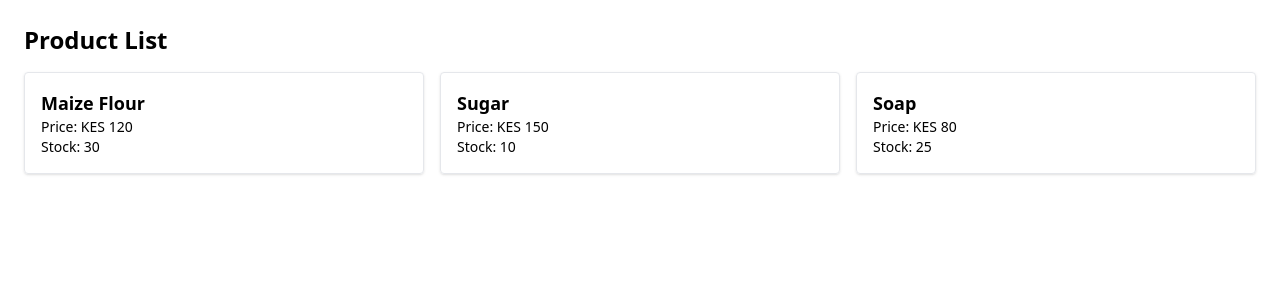
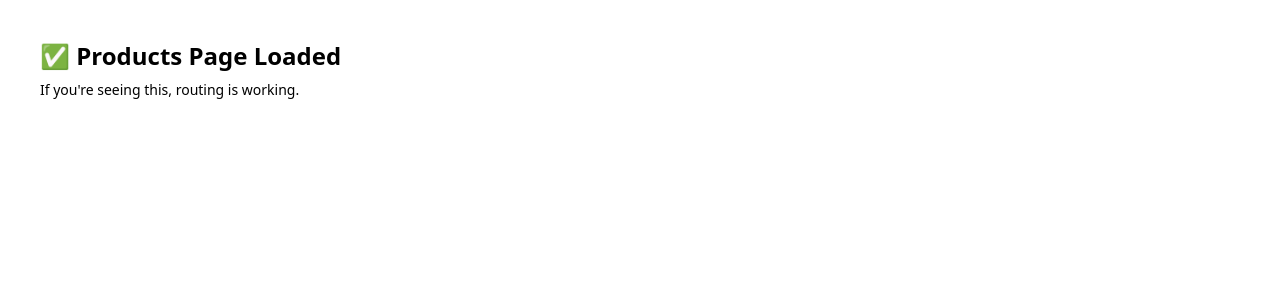
Before and after one commit to chogeamos/point-of-sale, a Next.js app: page /products in a window 1280 px wide. Shown: the top 300 px of the page. Built offline with nearby package versions, Linux system fonts and the light colour scheme.

Commit message:
Test: trying clean ProductsPage component

```diff
--- a/app/products/page.tsx
+++ b/app/products/page.tsx
@@ -1,50 +1,10 @@
 'use client';
 
-import { useEffect, useState } from 'react';
-
-interface Product {
-  id: number;
-  name: string;
-  price: number;
-  stock: number;
-}
-
 export default function ProductsPage() {
-  const [products, setProducts] = useState<Product[]>([]);
-  const [loading, setLoading] = useState(true);
-
-  useEffect(() => {
-    async function fetchProducts() {
-      try {
-        const res = await fetch('/api/products');
-        if (!res.ok) throw new Error('Failed to load products');
-        const data = await res.json();
-        setProducts(data);
-      } catch (err) {
-        console.error('Error loading products:', err);
-      } finally {
-        setLoading(false);
-      }
-    }
-
-    fetchProducts();
-  }, []);
-
-  if (loading) return <p>Loading products...</p>;
-  if (products.length === 0) return <p>No products available.</p>;
-
   return (
-    <div className="p-6">
-      <h1 className="text-2xl font-bold mb-4">Product List</h1>
-      <div className="grid grid-cols-1 md:grid-cols-3 gap-4">
-        {products.map((product) => (
-          <div key={product.id} className="border rounded p-4 shadow">
-            <h2 className="text-lg font-semibold">{product.name}</h2>
-            <p className="text-sm">Price: KES {product.price}</p>
-            <p className="text-sm">Stock: {product.stock}</p>
-          </div>
-        ))}
-      </div>
+    <div className="p-10">
+      <h1 className="text-2xl font-bold">✅ Products Page Loaded</h1>
+      <p className="mt-2 text-sm">If you're seeing this, routing is working.</p>
     </div>
   );
 }
```
